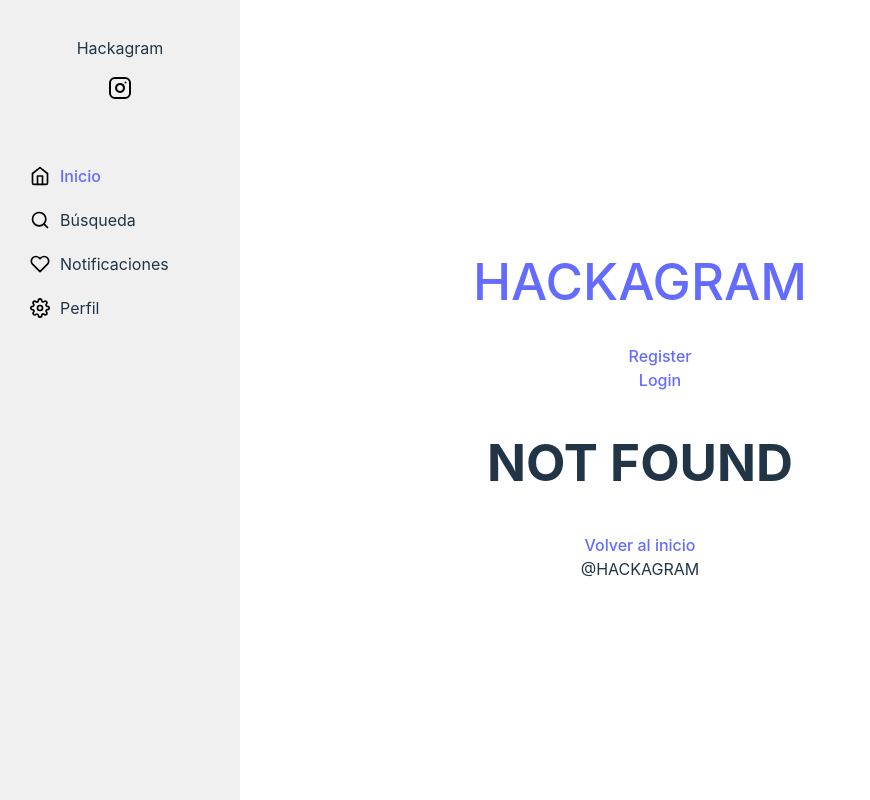
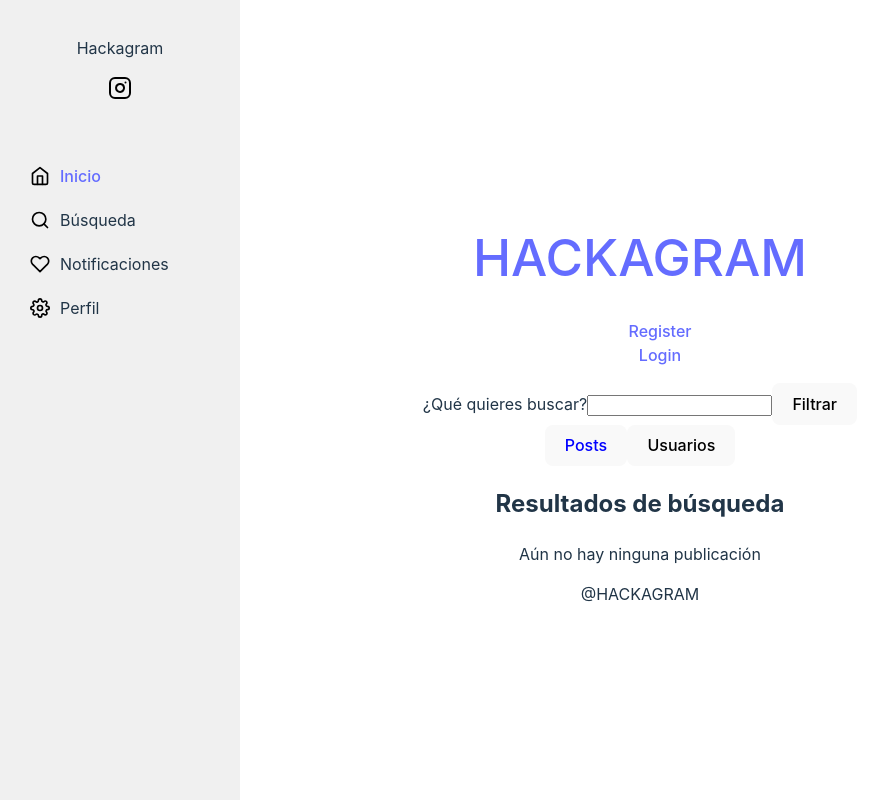
Before and after one commit to marcelohs999/hackagram-front, a React (Vite) app: page /search in a window 1280 px wide. Before the commit this address had no page. Shown: the whole page, without its empty margins (0-870 px from the left). Built offline with nearby package versions, Linux system fonts and the light colour scheme.

Commit message:
Añadida funcionalidad con SearchResultsPage

```diff
--- a/src/App.jsx
+++ b/src/App.jsx
@@ -42,7 +42,7 @@ function App() {
           <Route path="/login" element={<LoginPage />} />
           <Route path="/user/:username" element={<PostPage />} />
           <Route path="/p/:post_image" element={<SinglePage />} />
-          <Route path="/search/:post_text" element={<SearchResultsPage />} />
+          <Route path="/search" element={<SearchResultsPage />} />
           <Route path="*" element={<NotFound />} />
         </Routes>
 
--- a/src/component/Post.jsx
+++ b/src/component/Post.jsx
@@ -5,7 +5,7 @@ import { getPostByNameFromUserService } from "../services";
 export const Post = ({ post }) => {
   const backendURL = import.meta.env.VITE_BACKEND;
   const imageName = post?.post_image?.split(".")[0];
-
+  console.log(post.created_at);
   return (
     <article>
       {post?.post_image && (
--- a/src/component/PostList.jsx
+++ b/src/component/PostList.jsx
@@ -7,7 +7,6 @@ export const PostList = ({ posts }) => {
     <ul>
       {posts.map((post) => {
         if (post && post.id) {
-          // Verifica si el objeto post existe y tiene la propiedad id
           return (
             <li key={post.id}>
               <Post post={post} />
--- a/src/pages/SearchResultsPage.jsx
+++ b/src/pages/SearchResultsPage.jsx
@@ -1,34 +1,96 @@
 import React, { useEffect, useState } from "react";
-import { useParams } from "react";
 import { searchImageService } from "../services";
+import { useSearchParams } from "react-router-dom";
+import { PostList } from "../component/PostList";
+import "./styles/SearchResultsPage.css";
 
 const SearchResultsPage = () => {
-  const { searchText } = useParams();
+  const [searchParams, setSearchParams] = useSearchParams();
   const [results, setResults] = useState([]);
+  const initialSearch =
+    searchParams.get("post_text") || searchParams.get("username") || "";
+  const [search, setSearch] = useState(initialSearch);
+  const [filterBy, setFilterBy] = useState(
+    searchParams.get("username") && !searchParams.get("post_text")
+      ? "users"
+      : "posts"
+  );
 
+  const handleSubmit = (e) => {
+    e.preventDefault();
+    const currentUrlSearchParams = {};
+    if (filterBy === "posts") {
+      currentUrlSearchParams.post_text = search;
+    } else {
+      currentUrlSearchParams.username = search;
+    }
+    setSearchParams(new URLSearchParams(currentUrlSearchParams));
+  };
+
+  const handleChange = (e) => {
+    setSearch(e.target.value);
+  };
+
+  console.log(searchParams.get("post_text"));
   useEffect(() => {
     const fetchSearchResults = async () => {
       try {
-        const searchResults = await searchImageService({
-          post_text: searchText,
-        });
-        setResults(searchResults);
+        if (filterBy === "posts") {
+          if (!searchParams.get("post_text")) {
+            setResults([]);
+            return;
+          }
+
+          const searchResults = await searchImageService({
+            post_text: searchParams.get("post_text"),
+          });
+          setResults(searchResults);
+        } else {
+          if (!searchParams.get("username")) {
+            setResults([]);
+            return;
+          }
+          // const searchResults = await searchUserService({
+          //   username: searchParams.get("username"),
+          // });
+          // setResults(searchResults);
+        }
       } catch (error) {
+        setResults([]);
         console.error(error);
       }
     };
     fetchSearchResults();
-  }, [searchText]);
-
+  }, [searchParams]);
+  console.log(results);
   return (
     <div>
-      <h2>Resultados de búsqueda: {searchText}</h2>
-      {results.map((result) => (
-        <div key={result.id}>
-          <img src={result.imageURL} alt={result.title} />
-          <p>{result.title}</p>
-        </div>
-      ))}
+      <form onSubmit={handleSubmit}>
+        <label htmlFor="search">¿Qué quieres buscar?</label>
+        <input
+          value={search}
+          type="search"
+          id="search"
+          name="search"
+          onChange={handleChange}
+        />
+        <button>Filtrar</button>
+      </form>
+      <button
+        className={filterBy === "posts" ? "btnActive" : ""}
+        onClick={() => setFilterBy("posts")}
+      >
+        Posts
+      </button>
+      <button
+        className={filterBy === "users" ? "btnActive" : ""}
+        onClick={() => setFilterBy("users")}
+      >
+        Usuarios
+      </button>
+      <h2>Resultados de búsqueda</h2>
+      <PostList posts={results} />
+      {/* {filterBy === "posts" ? <PostList posts={results} /> : UserList CREAR} */}
     </div>
   );
 };
--- /dev/null
+++ b/src/pages/styles/SearchResultsPage.css
@@ -0,0 +1,3 @@
+.btnActive {
+  color: blue;
+}
```
